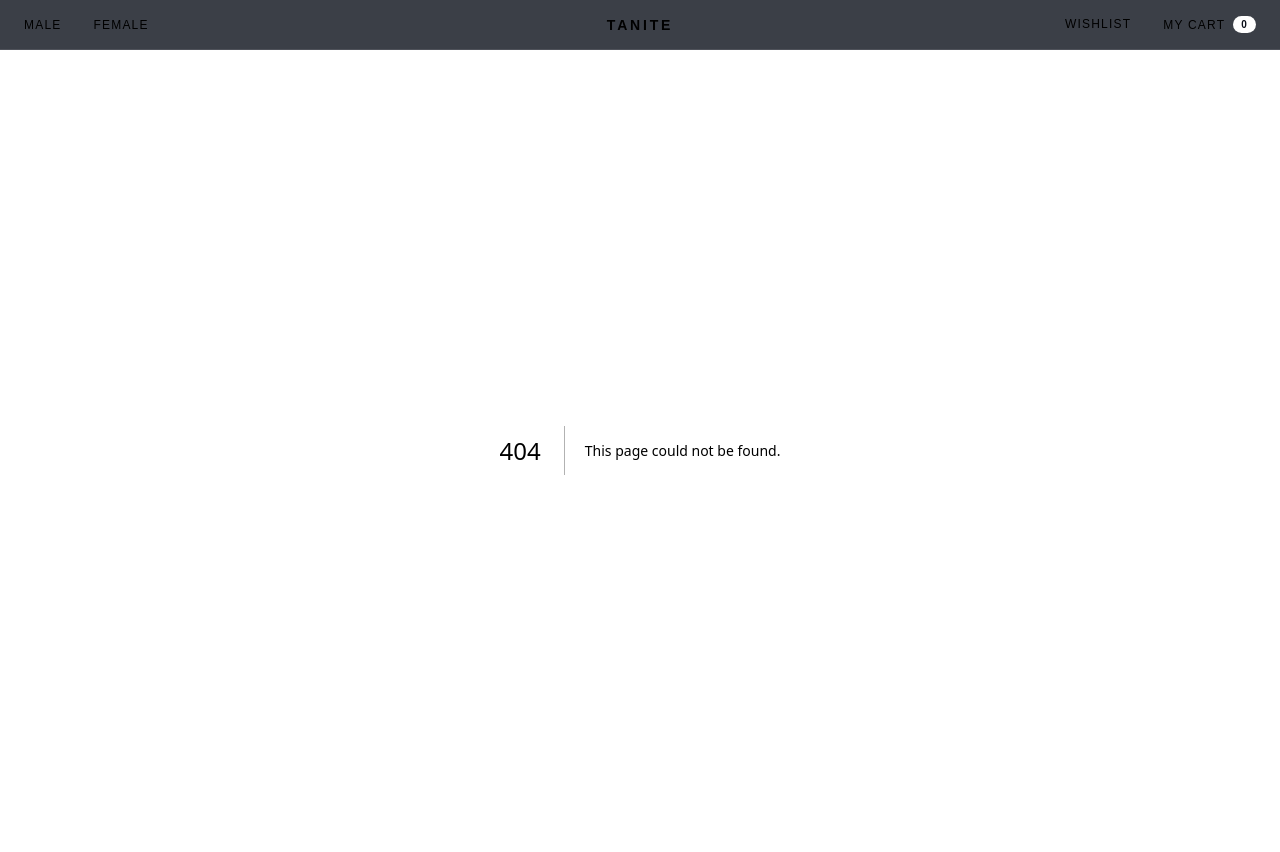
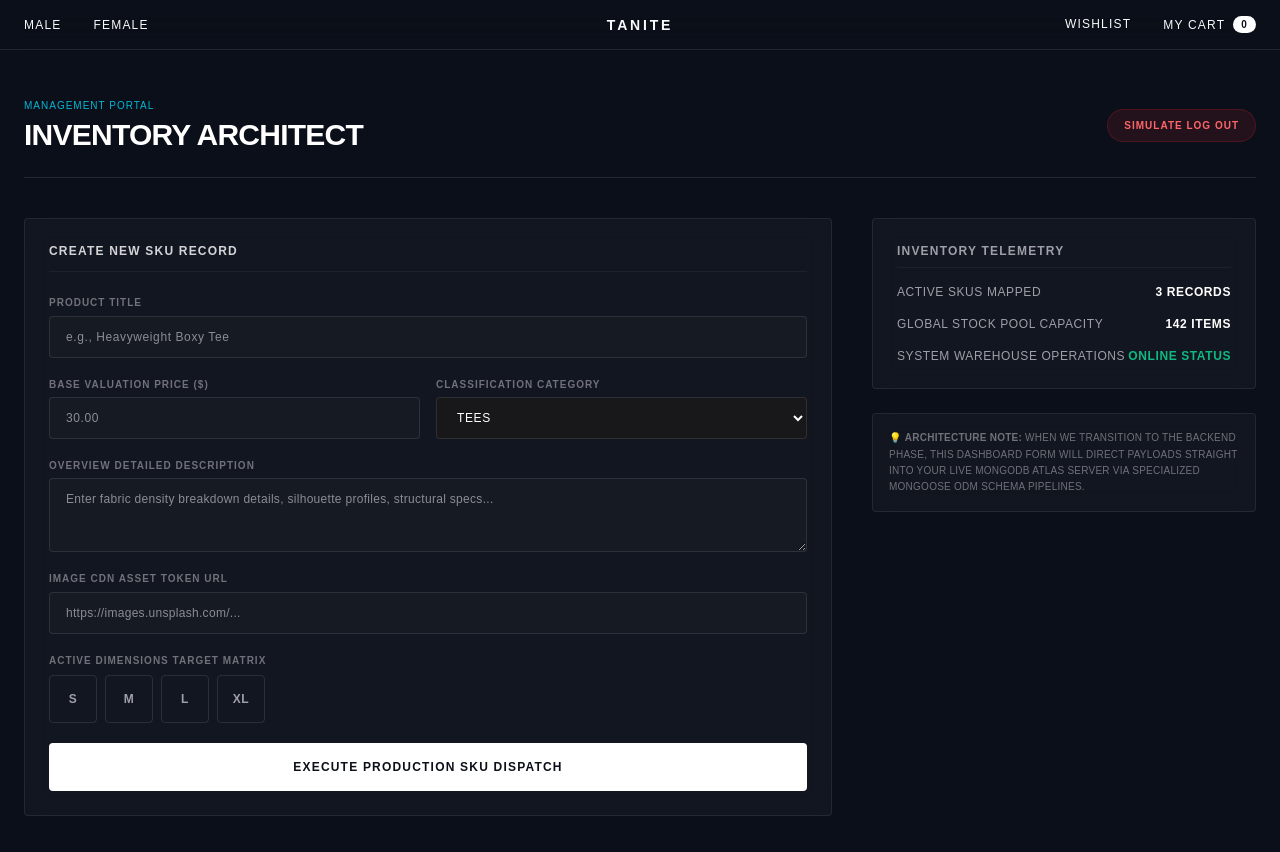
Before and after one commit to Lokeny2/tansales, a Next.js app: page /admin/products in a window 1280 px wide. Before the commit this address had no page. Shown: the top 852 px of the page. Built offline with nearby package versions, Linux system fonts and the light colour scheme.

Commit message:
feat: design protected administrative content portal and CRUD intake payload structural form

```diff
--- /dev/null
+++ b/src/app/admin/products/page.tsx
@@ -0,0 +1,237 @@
+"use client";
+
+import { useState } from "react";
+
+export default function AdminProductsDashboard() {
+  // Simulated verification settings
+  const [isAdmin, setIsAdmin] = useState(true);
+  const [formInputs, setFormInputs] = useState({
+    title: "",
+    description: "",
+    price: "",
+    category: "Tees",
+    sizes: [] as string[],
+    imageUrl: "",
+  });
+
+  const handleSizeToggle = (size: string) => {
+    setFormInputs((prev) => ({
+      ...prev,
+      sizes: prev.sizes.includes(size)
+        ? prev.sizes.filter((s) => s !== size)
+        : [...prev.sizes, size],
+    }));
+  };
+
+  const handleFormSubmit = (e: React.FormEvent) => {
+    e.preventDefault();
+    alert(
+      `Scaffold Payload Validated: Ready to dispatch JSON data structure to /api/products POST route!\n\n${JSON.stringify(formInputs, null, 2)}`,
+    );
+  };
+
+  // Render simulated unauthorized screen if admin access token falls low
+  if (!isAdmin) {
+    return (
+      <div className="max-w-md mx-auto py-32 px-6 text-center space-y-4">
+        <h1 className="text-2xl font-black uppercase text-red-400 tracking-tight">
+          Security Access Exception
+        </h1>
+        <p className="text-xs text-zinc-400 uppercase tracking-widest">
+          Your authorization signature role claims customer rank. Route requires
+          secure store manager scope overrides.
+        </p>
+        <button
+          onClick={() => setIsAdmin(true)}
+          className="bg-white/10 px-4 py-2 rounded-full text-[10px] tracking-widest uppercase font-bold text-white hover:bg-white/20"
+        >
+          Simulate Root Login
+        </button>
+      </div>
+    );
+  }
+
+  return (
+    <div className="max-w-7xl mx-auto px-6 py-12">
+      {/* Admin Action Header Row */}
+      <header className="border-b border-white/10 pb-6 mb-10 flex flex-col md:flex-row justify-between items-start md:items-center gap-4">
+        <div>
+          <span className="text-[10px] tracking-widest text-accent-cyan uppercase block mb-1">
+            Management Portal
+          </span>
+          <h1 className="text-3xl font-black uppercase tracking-tight text-white">
+            Inventory Architect
+          </h1>
+        </div>
+        <button
+          onClick={() => setIsAdmin(false)}
+          className="bg-red-500/10 border border-red-500/20 text-red-400 text-[10px] tracking-widest font-bold uppercase px-4 py-2 rounded-full hover:bg-red-500/20 transition-all"
+        >
+          Simulate Log Out
+        </button>
+      </header>
+
+      {/* Grid Layout Configuration */}
+      <div className="grid grid-cols-1 lg:grid-cols-3 gap-10 items-start">
+        {/* Left Hand Element Block: Core Product CRUD Management Input Form */}
+        <section className="lg:col-span-2 glass-panel p-6 rounded-sm">
+          <h2 className="text-xs font-bold uppercase tracking-widest text-zinc-300 border-b border-white/5 pb-3 mb-6">
+            Create New SKU Record
+          </h2>
+
+          <form
+            onSubmit={handleFormSubmit}
+            className="space-y-5 text-xs uppercase tracking-wider text-zinc-400"
+          >
+            <div className="flex flex-col gap-1.5">
+              <label className="text-[10px] text-zinc-500 tracking-widest font-bold">
+                Product Title
+              </label>
+              <input
+                type="text"
+                required
+                value={formInputs.title}
+                onChange={(e) =>
+                  setFormInputs({ ...formInputs, title: e.target.value })
+                }
+                placeholder="e.g., Heavyweight Boxy Tee"
+                className="bg-white/[0.02] border border-white/10 rounded-sm px-4 py-3 text-xs text-white focus:outline-none focus:border-white"
+              />
+            </div>
+
+            <div className="grid grid-cols-1 md:grid-cols-2 gap-4">
+              <div className="flex flex-col gap-1.5">
+                <label className="text-[10px] text-zinc-500 tracking-widest font-bold">
+                  Base Valuation Price ($)
+                </label>
+                <input
+                  type="number"
+                  step="0.01"
+                  required
+                  value={formInputs.price}
+                  onChange={(e) =>
+                    setFormInputs({ ...formInputs, price: e.target.value })
+                  }
+                  placeholder="30.00"
+                  className="bg-white/[0.02] border border-white/10 rounded-sm px-4 py-3 text-xs text-white focus:outline-none focus:border-white"
+                />
+              </div>
+              <div className="flex flex-col gap-1.5">
+                <label className="text-[10px] text-zinc-500 tracking-widest font-bold">
+                  Classification Category
+                </label>
+                <select
+                  value={formInputs.category}
+                  onChange={(e) =>
+                    setFormInputs({ ...formInputs, category: e.target.value })
+                  }
+                  className="bg-zinc-900 border border-white/10 rounded-sm px-4 py-3 text-xs text-white focus:outline-none focus:border-white uppercase tracking-wider"
+                >
+                  <option value="Tees">Tees</option>
+                  <option value="Hoodies">Hoodies</option>
+                  <option value="Outerwear">Outerwear</option>
+                </select>
+              </div>
+            </div>
+
+            <div className="flex flex-col gap-1.5">
+              <label className="text-[10px] text-zinc-500 tracking-widest font-bold">
+                Overview Detailed Description
+              </label>
+              <textarea
+                rows={3}
+                required
+                value={formInputs.description}
+                onChange={(e) =>
+                  setFormInputs({ ...formInputs, description: e.target.value })
+                }
+                placeholder="Enter fabric density breakdown details, silhouette profiles, structural specs..."
+                className="bg-white/[0.02] border border-white/10 rounded-sm px-4 py-3 text-xs text-white focus:outline-none focus:border-white normal-case tracking-wide"
+              />
+            </div>
+
+            <div className="flex flex-col gap-1.5">
+              <label className="text-[10px] text-zinc-500 tracking-widest font-bold">
+                Image CDN Asset Token URL
+              </label>
+              <input
+                type="url"
+                required
+                value={formInputs.imageUrl}
+                onChange={(e) =>
+                  setFormInputs({ ...formInputs, imageUrl: e.target.value })
+                }
+                placeholder="https://images.unsplash.com/..."
+                className="bg-white/[0.02] border border-white/10 rounded-sm px-4 py-3 text-xs text-white focus:outline-none focus:border-white normal-case tracking-wide"
+              />
+            </div>
+
+            {/* Sizing Array Checkers Checklist Selection Grid */}
+            <div className="space-y-2">
+              <label className="text-[10px] text-zinc-500 tracking-widest block font-bold">
+                Active Dimensions Target Matrix
+              </label>
+              <div className="flex gap-2">
+                {["S", "M", "L", "XL"].map((size) => {
+                  const isActive = formInputs.sizes.includes(size);
+                  return (
+                    <button
+                      type="button"
+                      key={size}
+                      onClick={() => handleSizeToggle(size)}
+                      className={`w-12 h-12 border text-xs font-bold rounded-sm transition-all ${
+                        isActive
+                          ? "bg-accent-cyan text-white border-accent-cyan"
+                          : "border-white/10 text-zinc-400 hover:border-white"
+                      }`}
+                    >
+                      {size}
+                    </button>
+                  );
+                })}
+              </div>
+            </div>
+
+            <button
+              type="submit"
+              className="w-full bg-white text-obsidian font-bold text-xs uppercase tracking-widest py-4 rounded-sm hover:bg-accent-lime hover:text-white transition-all cursor-pointer"
+            >
+              Execute Production SKU Dispatch
+            </button>
+          </form>
+        </section>
+
+        {/* Right Hand Element Block: Current Stock Capacity Metadata Review Panel */}
+        <section className="space-y-6">
+          <div className="glass-panel p-6 rounded-sm">
+            <h3 className="text-xs font-bold uppercase tracking-widest text-zinc-400 border-b border-white/5 pb-2 mb-4">
+              Inventory Telemetry
+            </h3>
+            <div className="space-y-4 text-xs tracking-wider uppercase text-zinc-400">
+              <div className="flex justify-between">
+                <span>Active SKUs mapped</span>
+                <span className="text-white font-bold">3 Records</span>
+              </div>
+              <div className="flex justify-between">
+                <span>Global Stock Pool Capacity</span>
+                <span className="text-white font-bold">142 Items</span>
+              </div>
+              <div className="flex justify-between">
+                <span>System Warehouse Operations</span>
+                <span className="text-accent-lime font-bold">
+                  ONLINE STATUS
+                </span>
+              </div>
+            </div>
+          </div>
+          <div className="glass-panel p-4 rounded-sm text-[10px] text-zinc-500 uppercase tracking-wide leading-relaxed">
+            💡 <strong>Architecture Note:</strong> When we transition to the
+            backend phase, this dashboard form will direct payloads straight
+            into your live MongoDB Atlas server via specialized Mongoose ODM
+            schema pipelines.
+          </div>
+        </section>
+      </div>
+    </div>
+  );
+}
```
